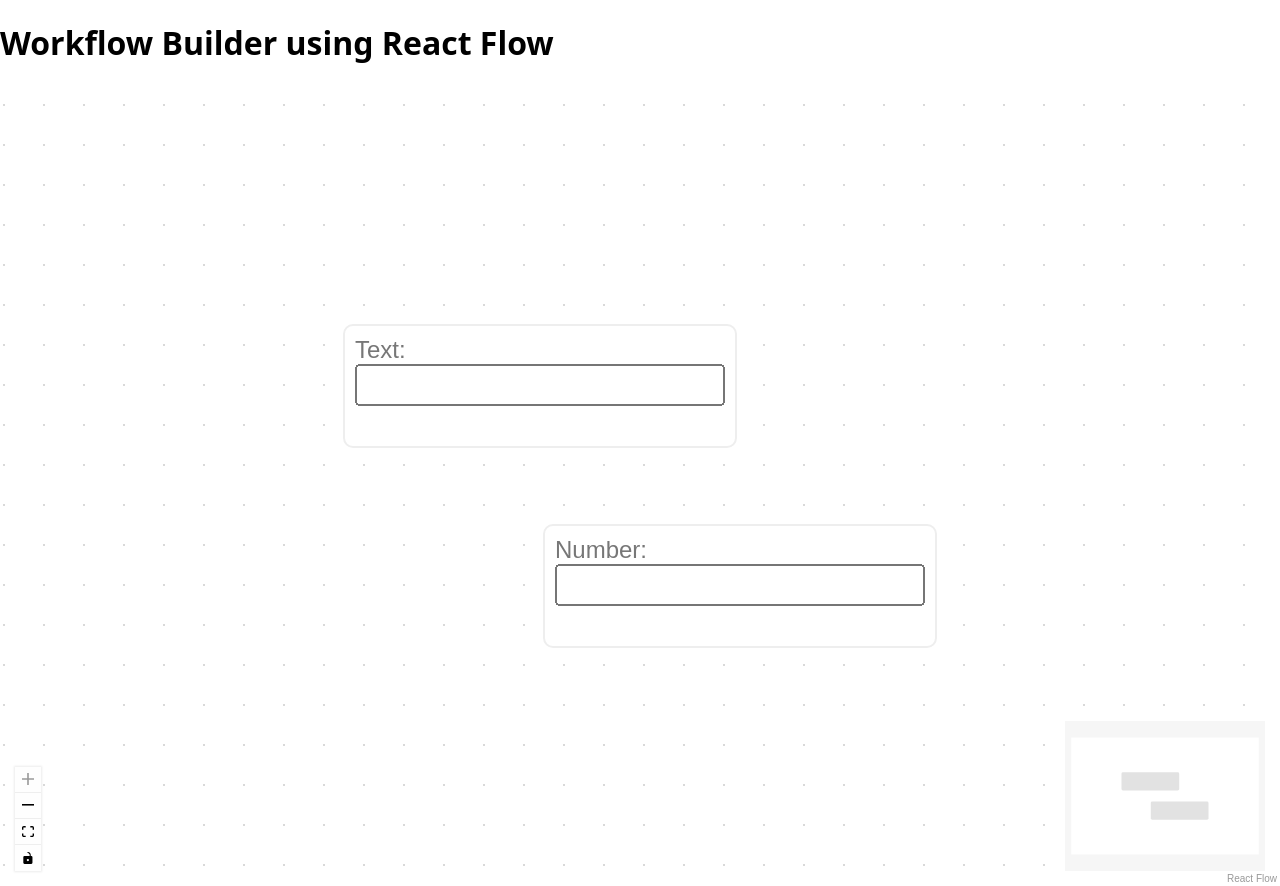
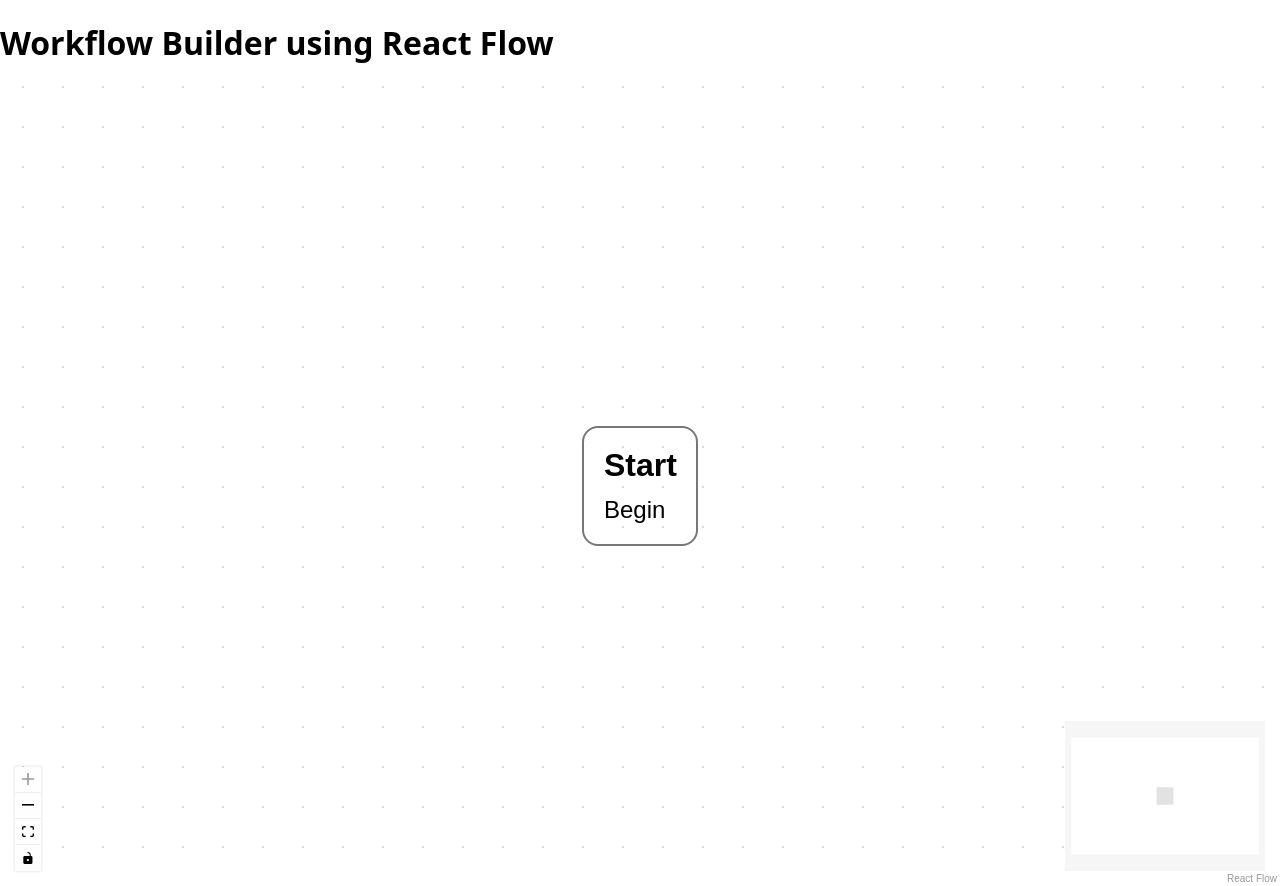
Before and after one commit to Yuvadi29/Workflow-Builder, a React (Vite) app: page / in a window 1280 px wide. Built offline with nearby package versions, Linux system fonts and the light colour scheme.

Commit message:
Initializing of Workflow Builder Project, setting up StartNode

```diff
--- a/src/App.jsx
+++ b/src/App.jsx
@@ -1,5 +1,6 @@
 import React from 'react'
 import ReactFlow from './components/ReactFlowComponent'
+import WorkflowEditor from './WorkflowEditor'
 
 const App = () => {
   return (
@@ -7,7 +8,8 @@ const App = () => {
       <h1 style={{ fontFamily: 'system-ui' }}>
         Workflow Builder using React Flow
       </h1>
-      <ReactFlow />
+      {/* <ReactFlow /> */}
+      <WorkflowEditor />
     </div>
   )
 }
--- /dev/null
+++ b/src/WorkflowEditor.jsx
@@ -0,0 +1,46 @@
+import {
+  Background,
+  BackgroundVariant,
+  Controls,
+  MiniMap,
+  ReactFlow,
+  useEdgesState,
+  useNodesState
+} from '@xyflow/react'
+import React from 'react'
+import { nodeTypes } from './components/nodes/nodeTypes'
+
+const WorkflowEditor = () => {
+  // Variable Initialisation
+  const [nodes, setNodes, onNodesChange] = useNodesState([
+    { id: 'start', type: 'start', position: { x: 50, y: 40 }, data: {} }
+  ])
+  const [edges, setEdges, onEdgesChange] = useEdgesState([])
+
+  return (
+    <div>
+      <div style={{ width: '100vw', height: '100vh' }}>
+        <ReactFlow
+          nodes={nodes}
+          edges={edges}
+          nodeTypes={nodeTypes}
+          onNodesChange={onNodesChange}
+          onEdgesChange={onEdgesChange}
+          onConnect={params =>
+            setEdges(eds =>
+              addEdge({ ...params, markerEnd: { type: MarkerType.Arrow } }, eds)
+            )
+          }
+          fitView
+        >
+          <Background color='#ccc' variant={BackgroundVariant.Dots} />
+
+          <MiniMap nodeStrokeWidth={3} />
+          <Controls />
+        </ReactFlow>
+      </div>
+    </div>
+  )
+}
+
+export default WorkflowEditor
--- /dev/null
+++ b/src/components/nodes/StartNode.jsx
@@ -0,0 +1,20 @@
+import React from 'react';
+
+const style = {
+    padding: 10,
+    borderRadius: 8,
+    border: "1px solid #777"
+}
+
+const StartNode = ({data}) => {
+  return (
+    <div style={style}>
+    <strong>Start</strong>
+    <div style={{fontSize: 12, marginTop: 6}}>
+        {data?.label || "Begin"}
+    </div>
+    </div>
+  )
+}
+
+export default StartNode
--- /dev/null
+++ b/src/components/nodes/nodeTypes.js
@@ -0,0 +1,5 @@
+import StartNode from "./StartNode";
+
+export const nodeTypes = {
+    start: StartNode
+}
```
